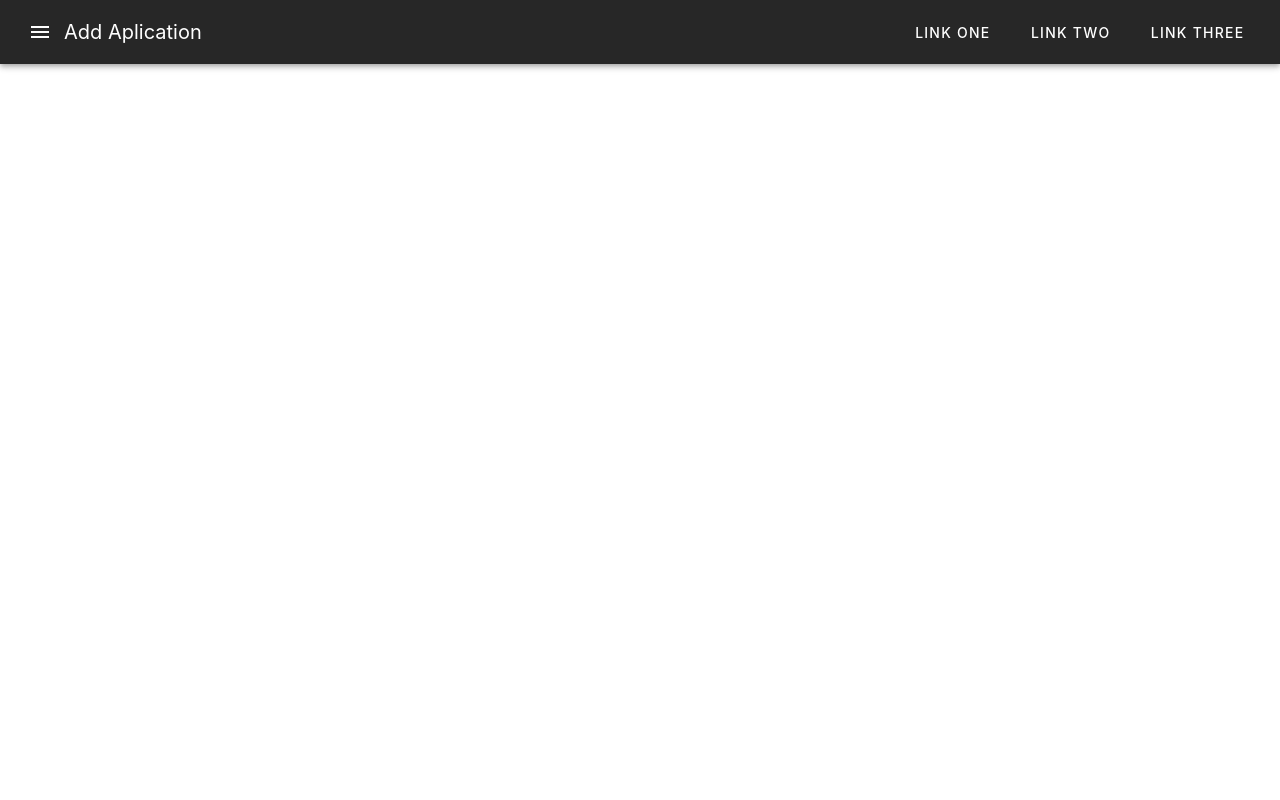
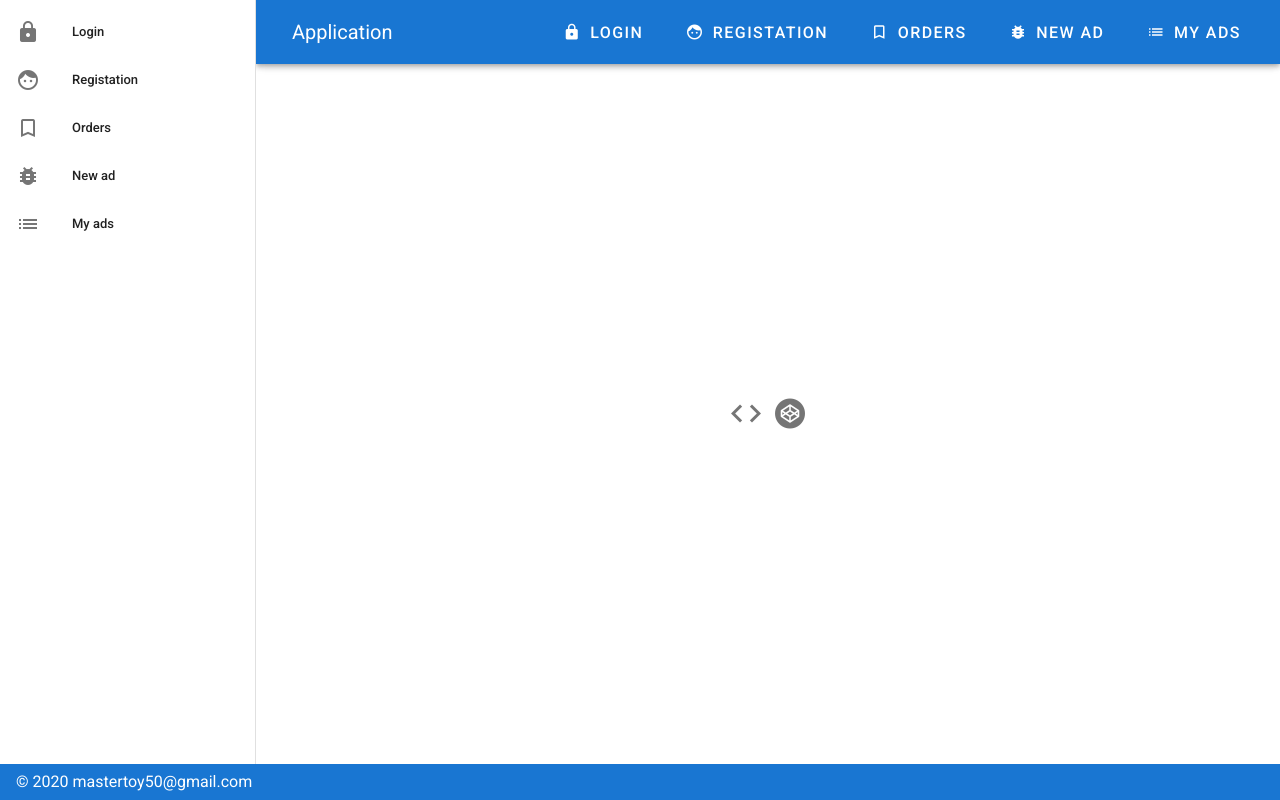
Before and after one commit to vadim50/ad-project, a Vue app: page / in a window 1280 px wide. Built offline with nearby package versions, Linux system fonts and the light colour scheme.

Commit message:
Добавление ссылок и адаптация

```diff
--- a/package.json
+++ b/package.json
@@ -10,6 +10,7 @@
   "dependencies": {
     "core-js": "^3.4.4",
     "vue": "^2.6.10",
+    "vue-router": "^3.1.5",
     "vuetify": "^2.2.4"
   },
   "devDependencies": {
--- a/public/index.html
+++ b/public/index.html
@@ -8,8 +8,10 @@
     <title>ad-project</title>
     <link rel="stylesheet" href="https://stackpath.bootstrapcdn.com/bootstrap/4.4.1/css/bootstrap.min.css" integrity="sha384-Vkoo8x4CGsO3+Hhxv8T/Q5PaXtkKtu6ug5TOeNV6gBiFeWPGFN9MuhOf23Q9Ifjh" crossorigin="anonymous">
 
-    <link rel="stylesheet" href="https://fonts.googleapis.com/css?family=Roboto:100,300,400,500,700,900">
-    <link rel="stylesheet" href="https://cdn.jsdelivr.net/npm/@mdi/font@latest/css/materialdesignicons.min.css">
+    <link href="https://fonts.googleapis.com/css?family=Material+Icons" rel="stylesheet">
+
+    <link href="https://fonts.googleapis.com/css?family=Roboto:100,300,400,500,700,900" rel="stylesheet">
+<link href="https://cdn.jsdelivr.net/npm/@mdi/font@4.x/css/materialdesignicons.min.css" rel="stylesheet">
   </head>
   <body>
     <noscript>
--- a/src/App.vue
+++ b/src/App.vue
@@ -1,33 +1,126 @@
 <template>
-    <v-card
-    color="grey lighten-4"
-    flat
-    height="200px"
-    tile
-  >
-    <v-navigation-drawer app temporary></v-navigation-drawer>
-      <v-toolbar dark color="primary">
-      <v-app-bar-nav-icon></v-app-bar-nav-icon>
+  <v-app id="inspire">
+    <v-navigation-drawer
+      v-model="drawer"
+      app
+    >
+      <v-list dense>
+        <v-list-item link
+        v-for="link of links"
+        :key="link.title"
+        :href="link.url"
+        >
+          <v-list-item-action>
+            <v-icon>{{ link.icon }}</v-icon>
+          </v-list-item-action>
+          <v-list-item-content>
+            <v-list-item-title>{{ link.title }}</v-list-item-title>
+          </v-list-item-content>
+        </v-list-item>
+<!--         <v-list-item link>
+          <v-list-item-action>
+            <v-icon>mdi-contact-mail</v-icon>
+          </v-list-item-action>
+          <v-list-item-content>
+            <v-list-item-title>Contact</v-list-item-title>
+          </v-list-item-content>
+        </v-list-item> -->
+      </v-list>
+    </v-navigation-drawer>
 
-      <v-toolbar-title>Add Aplication</v-toolbar-title>
+    <v-app-bar
+      app
+      color="primary"
+      dark
+    >
+      <v-app-bar-nav-icon @click.stop="drawer = !drawer" class="hidden-md-and-up"/>
+      <v-toolbar-title>Application</v-toolbar-title>
+      <v-spacer></v-spacer>
+      <v-toolbar-items class="hidden-sm-and-down">
+      <v-btn depressed
+        color="primary"
+        x-large
+        v-for="link in links"
+        :key="link.title"
+        v-bind:href="link.url"
+        >
+        <v-icon class="material-icons" left>{{ link.icon }}</v-icon>
+        {{ link.title }}
+      </v-btn>
+    </v-toolbar-items>
+    </v-app-bar>
 
-      <v-spacer></v-spacer>
-        <v-toolbar-items class="hidden-sm-and-down">
-          <v-btn depressed large>Link One</v-btn>
-          <v-btn depressed large>Link Two</v-btn>
-          <v-btn depressed large>Link Three</v-btn>
-        </v-toolbar-items>
-    </v-toolbar>
     <v-content>
-     <!--  <router-view></router-view> -->
+      <v-container
+        class="fill-height"
+        fluid
+      >
+        <v-row
+          align="center"
+          justify="center"
+        >
+          <v-col class="text-center">
+            <v-tooltip left>
+              <template v-slot:activator="{ on }">
+                <v-btn
+                  :href="source"
+                  icon
+                  large
+                  target="_blank"
+                  v-on="on"
+                >
+                  <v-icon large>mdi-code-tags</v-icon>
+                </v-btn>
+              </template>
+              <span>Source</span>
+            </v-tooltip>
+
+            <v-tooltip right>
+              <template v-slot:activator="{ on }">
+                <v-btn
+                  icon
+                  large
+                  href="https://codepen.io/johnjleider/pen/zgxeLQ"
+                  target="_blank"
+                  v-on="on"
+                >
+                  <v-icon large>mdi-codepen</v-icon>
+                </v-btn>
+              </template>
+              <span>Codepen</span>
+            </v-tooltip>
+          </v-col>
+        </v-row>
+      </v-container>
     </v-content>
-  </v-card>
+    <v-footer
+      color="primary"
+      app
+    >
+      <span class="white--text">&copy; {{ new Date().getFullYear() }} mastertoy50@gmail.com</span>
+    </v-footer>
+  </v-app>
 </template>
 
 <script>
-//import HelloWorld from './components/HelloWorld';
-
-export default {
-
-};
+  export default {
+    props: {
+      source: String,
+    },
+    data: () => ({
+      drawer: null,
+      links: [
+        {title: 'Login',       icon: 'lock',            url: '/login'},
+        {title: 'Registation', icon: 'face',            url: '/registration'},
+        {title: 'Orders',      icon: 'bookmark_border', url: '/orders'},
+        {title: 'New ad',      icon: 'bug_report',         url: '/new'},
+        {title: 'My ads',      icon: 'list',            url: '/list'},
+      ],
+    }),
+  }
 </script>
+<style>
+  a.v-btn, a.v-list-item{
+    text-decoration: none;
+  }
+</style>
--- a/src/main.js
+++ b/src/main.js
@@ -3,7 +3,11 @@ import App from './App.vue'
 import vuetify from './plugins/vuetify'
 
 
+
 Vue.config.productionTip = false
+// Vue.use(vuetify, {
+//   iconfont: 'mdi' // 'md' || 'mdi' || 'fa' || 'fa4'
+// })
 
 
 new Vue({
```
Also changed, not shown: 1 other file (tests, documents, lock files or other folders).
